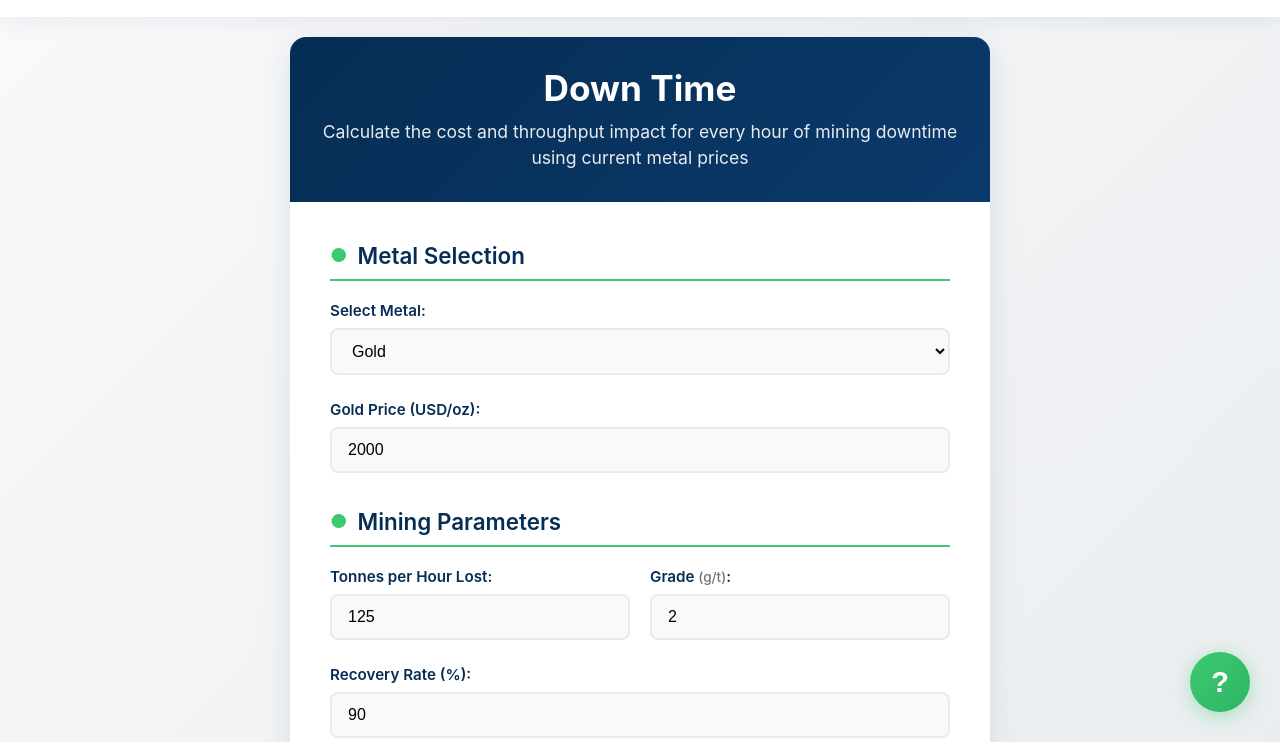
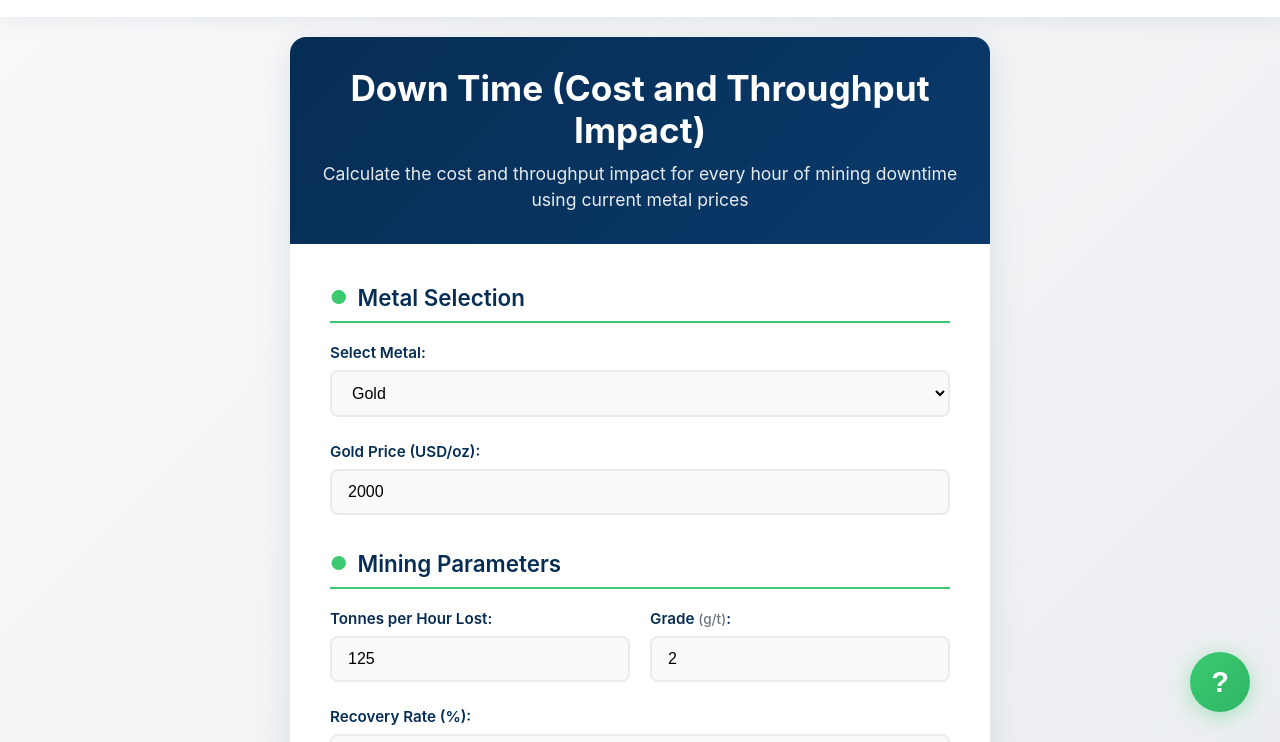
Before and after one commit to saurabhwebdev/dcc, a plain HTML site: page index.html in a window 1280 px wide. Shown: the part 58-800 px from the top of the page. Drawn offline with Linux system fonts and the light colour scheme.

Commit message:
Add files via upload

```diff
--- a/index.html
+++ b/index.html
@@ -3,7 +3,7 @@
 <head>
     <meta charset="UTF-8">
     <meta name="viewport" content="width=device-width, initial-scale=1.0">
-    <title>Down Time - Unison Mining Consulting</title>
+    <title>Down Time (Cost and Throughput Impact) - Unison Mining Consulting</title>
     <style>
         * {
             margin: 0;
@@ -470,7 +470,7 @@
     <div class="page-wrapper">
         <div class="container">
             <div class="header">
-                <h1>Down Time</h1>
+                <h1>Down Time (Cost and Throughput Impact)</h1>
                 <p>Calculate the cost and throughput impact for every hour of mining downtime using current metal prices</p>
             </div>
 
```
